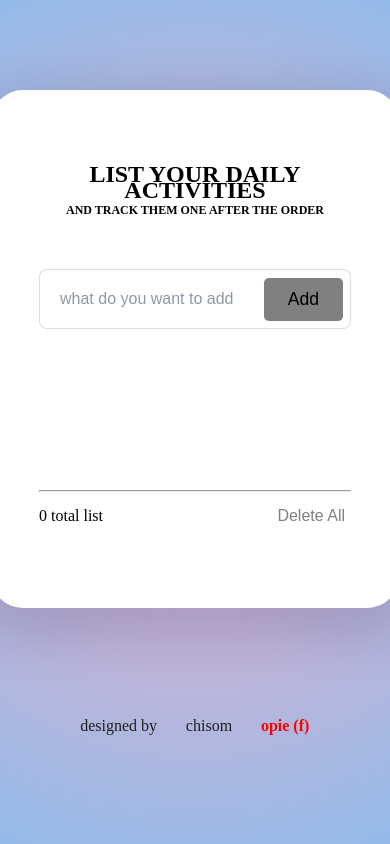
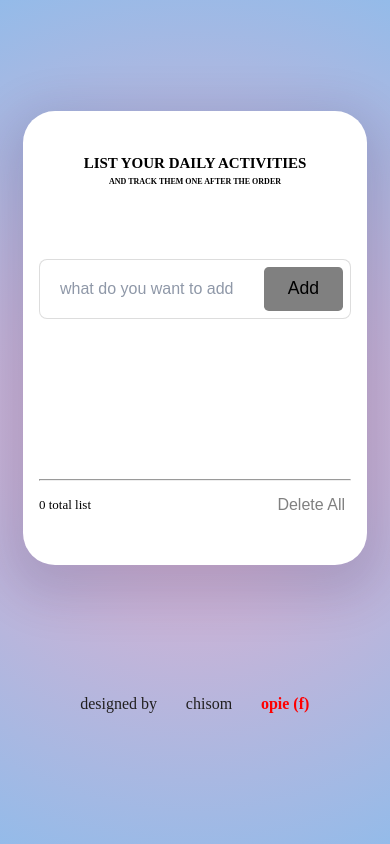
Before and after one commit to FX-DOVE/todo-list, a plain HTML site: page index.html in a window 390 px wide. Drawn offline with Linux system fonts and the light colour scheme.

Commit message:
first commit

```diff
--- a/index.html
+++ b/index.html
@@ -3,7 +3,7 @@
   <head>
     <meta charset="UTF-8" />
     <meta name="viewport" content="width=device-width, initial-scale=1.0" />
-    <link rel="stylesheet" href="./style.css" />
+  <link rel="stylesheet" href="todostyle.css">
 
     <title>Todo-list </title>
   </head>
--- a/style.css
+++ b/todostyle.css
@@ -40,7 +40,7 @@ p {
   flex-direction: column;
   justify-content: space-around;
   border-radius: 2rem;
-  padding: 3rem;
+  padding: 1rem;
   line-height: 1rem;
   height: 50%;
   width: 80%;
@@ -85,7 +85,7 @@ input[type="text"]::placeholder {
 color: #8f98a8;
 }
 .input button:hover{
-
+background-color: red;
 }
 @keyframes myAnim {
 	0% {
@@ -100,6 +100,7 @@ color: #8f98a8;
 .todo-container {
   display: flex;
   gap: 1rem;
+
 }
 
 ul {
@@ -201,3 +202,25 @@ input[type="checkbox"]:checked::before {
   color: red;
   font-weight: bold;
 }
+
+@media screen and (max-width:1020px) {
+  h1,
+  h2,
+  h3,
+  h4,
+  h5,
+  h6,
+  p {
+    margin: 0;
+    font-size: 13px;
+  }
+
+
+  .todo h2{
+    font-size: 15px;
+  }
+  .todo h2 span{
+    font-size: 8px;
+
+  }
+}
```
